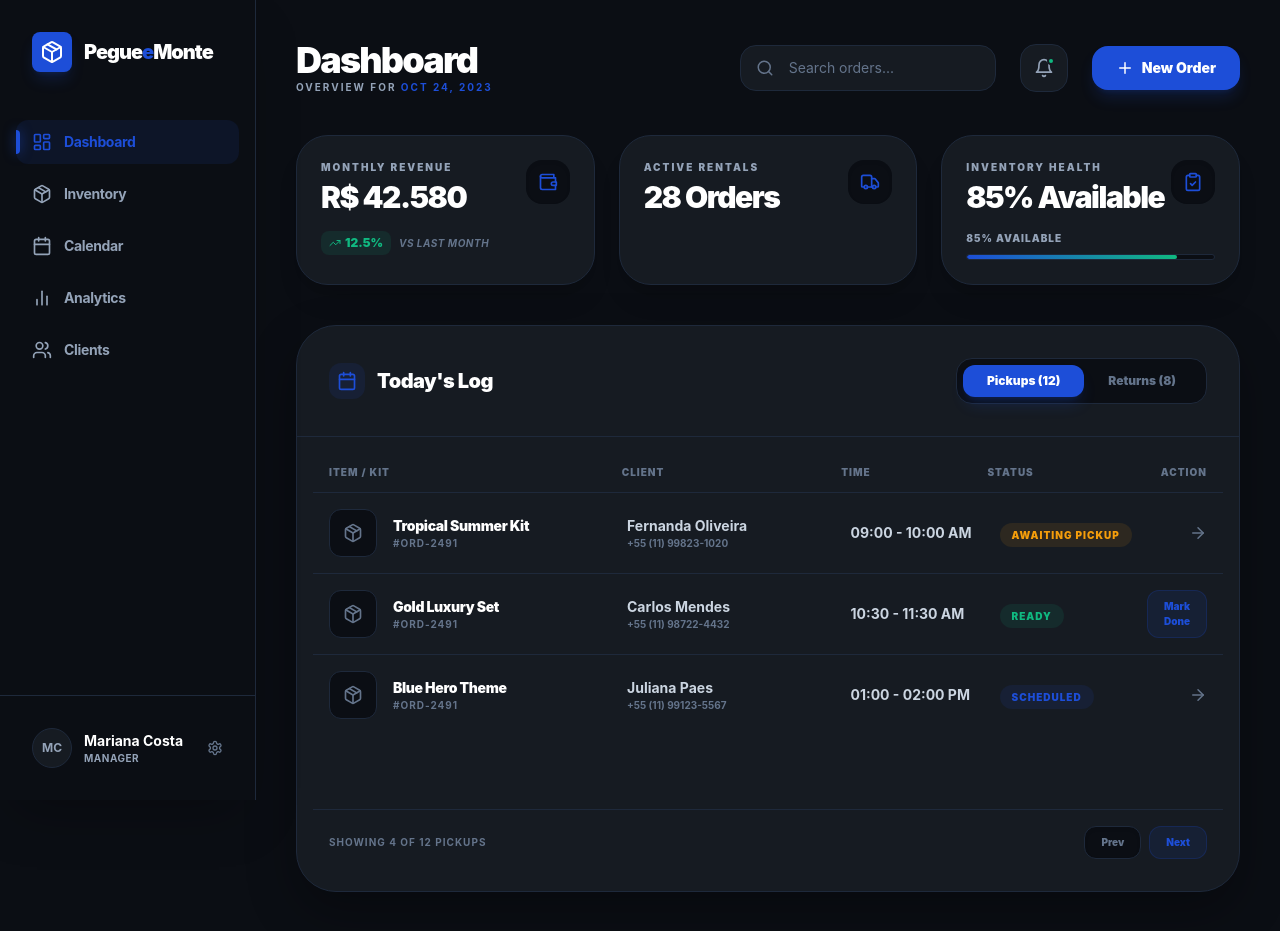
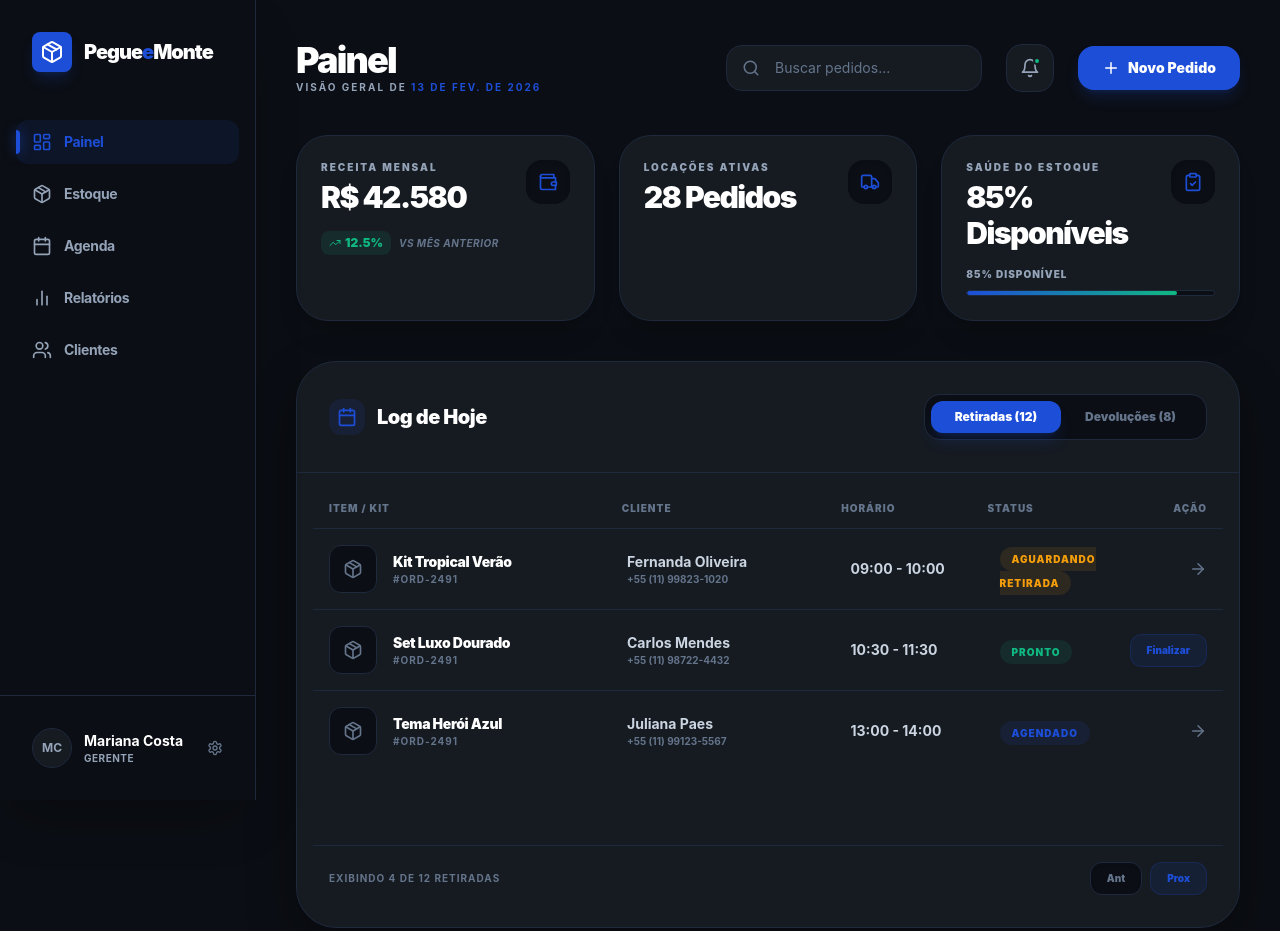
Before and after one commit to jcj-junior/peguemonte, a React (Vite) app: page / in a window 1280 px wide. Shown: the top 931 px of the page. Built offline with nearby package versions, Linux system fonts and the light colour scheme; no server answers; the database is empty.

Commit message:
\I18N: Localização completa da aplicação para Português BR"

```diff
--- a/src/App.jsx
+++ b/src/App.jsx
@@ -33,11 +33,11 @@ function App() {
                 </div>
 
                 <div className="flex-1 px-4 py-4 space-y-2">
-                    <NavButton active={activeTab === 'dashboard'} onClick={() => setActiveTab('dashboard')} icon={LayoutDashboard} label="Dashboard" />
-                    <NavButton active={activeTab === 'inventory'} onClick={() => setActiveTab('inventory')} icon={Package} label="Inventory" />
-                    <NavButton active={activeTab === 'calendar'} onClick={() => setActiveTab('calendar')} icon={Calendar} label="Calendar" />
-                    <NavButton active={activeTab === 'analytics'} onClick={() => setActiveTab('analytics')} icon={BarChart2} label="Analytics" />
-                    <NavButton active={activeTab === 'clients'} onClick={() => setActiveTab('clients')} icon={Users} label="Clients" />
+                    <NavButton active={activeTab === 'dashboard'} onClick={() => setActiveTab('dashboard')} icon={LayoutDashboard} label="Painel" />
+                    <NavButton active={activeTab === 'inventory'} onClick={() => setActiveTab('inventory')} icon={Package} label="Estoque" />
+                    <NavButton active={activeTab === 'calendar'} onClick={() => setActiveTab('calendar')} icon={Calendar} label="Agenda" />
+                    <NavButton active={activeTab === 'analytics'} onClick={() => setActiveTab('analytics')} icon={BarChart2} label="Relatórios" />
+                    <NavButton active={activeTab === 'clients'} onClick={() => setActiveTab('clients')} icon={Users} label="Clientes" />
                 </div>
 
                 <div className="p-6 border-t border-[#1E293B]">
@@ -47,7 +47,7 @@ function App() {
                         </div>
                         <div className="flex-1 min-w-0">
                             <p className="text-sm font-bold text-white truncate">Mariana Costa</p>
-                            <p className="text-[10px] text-[#94A3B8] font-bold uppercase tracking-wider">Manager</p>
+                            <p className="text-[10px] text-[#94A3B8] font-bold uppercase tracking-wider">Gerente</p>
                         </div>
                         <Settings size={16} className="text-[#64748B] group-hover:text-white transition-colors" />
                     </div>
--- a/src/components/Bookings.jsx
+++ b/src/components/Bookings.jsx
@@ -243,14 +243,9 @@ export default function Bookings({ isModalInitiallyOpen = false, onCloseModal =
                 />
             </div>
 
-            {loading ? (
-                <div className="flex flex-col items-center justify-center py-40 gap-4 text-slate-500">
-                    <Loader2 size={40} className="animate-spin text-emerald-500" />
-                    <p className="font-medium animate-pulse">Carregando cronograma...</p>
-                </div>
-            ) : filteredBookings.length > 0 ? (
-                <div className="space-y-4">
-                    {filteredBookings.map(booking => (
+            <div className="grid grid-cols-1 gap-6">
+                {filteredBookings.length > 0 ? (
+                    filteredBookings.map(booking => (
                         <BookingCard
                             key={booking.id}
                             booking={booking}
@@ -259,15 +254,15 @@ export default function Bookings({ isModalInitiallyOpen = false, onCloseModal =
                             onEdit={handleEdit}
                             onDelete={handleDelete}
                         />
-                    ))}
-                </div>
-            ) : (
-                <div className="text-center py-40 bg-slate-900/20 rounded-3xl border border-dashed border-white/10">
-                    <CalendarIcon size={64} className="mx-auto mb-4 text-slate-700" />
-                    <p className="text-slate-500 text-lg">Nenhuma reserva encontrada.</p>
-                </div>
-            )}
-
+                    ))
+                ) : (
+                    <div className="py-40 flex flex-col items-center justify-center border-2 border-dashed border-[#1E293B] rounded-[3rem] opacity-40">
+                        <CalendarIcon size={60} className="text-[#64748B] mb-4" />
+                        <h3 className="text-xl font-black text-white">Nenhuma reserva encontrada</h3>
+                        <p className="text-[#94A3B8] font-bold uppercase text-[10px] tracking-widest mt-2">Agende seu primeiro evento</p>
+                    </div>
+                )}
+            </div>
             {/* Modal de Reserva Premium */}
             {isModalOpen && (
                 <div className="fixed inset-0 z-[100] flex items-center justify-center p-4 bg-slate-950/95 backdrop-blur-lg transition-all duration-300">
--- a/src/components/Dashboard.jsx
+++ b/src/components/Dashboard.jsx
@@ -21,14 +21,14 @@ const StatCard = ({ title, value, icon: Icon, trend, color, progress }) => (
                 <span className="flex items-center text-[#10B981] text-xs font-black bg-[#10B981]/10 px-2 py-1 rounded-lg">
                     <TrendingUp size={12} className="mr-1" /> {trend}
                 </span>
-                <span className="text-[#64748B] text-[10px] font-bold uppercase tracking-wider italic">vs last month</span>
+                <span className="text-[#64748B] text-[10px] font-bold uppercase tracking-wider italic">vs mês anterior</span>
             </div>
         )}
 
         {progress !== undefined && (
             <div className="space-y-2">
                 <div className="flex justify-between items-end">
-                    <span className="text-[10px] font-black text-[#94A3B8] uppercase tracking-widest">{progress}% Available</span>
+                    <span className="text-[10px] font-black text-[#94A3B8] uppercase tracking-widest">{progress}% Disponível</span>
                 </div>
                 <div className="h-1.5 w-full bg-[#0B0E14] rounded-full overflow-hidden border border-[#1E293B]">
                     <div
@@ -44,13 +44,13 @@ const StatCard = ({ title, value, icon: Icon, trend, color, progress }) => (
 const LogItem = ({ item, client, phone, time, status, type }) => {
     const statusConfig = {
         pickup: {
-            'awaiting': { label: 'Awaiting Pickup', color: 'text-[#F59E0B] bg-[#F59E0B]/10' },
-            'ready': { label: 'Ready', color: 'text-[#10B981] bg-[#10B981]/10' },
-            'scheduled': { label: 'Scheduled', color: 'text-[#1D4ED8] bg-[#1D4ED8]/10' }
+            'awaiting': { label: 'Aguardando Retirada', color: 'text-[#F59E0B] bg-[#F59E0B]/10' },
+            'ready': { label: 'Pronto', color: 'text-[#10B981] bg-[#10B981]/10' },
+            'scheduled': { label: 'Agendado', color: 'text-[#1D4ED8] bg-[#1D4ED8]/10' }
         },
         return: {
-            'pending': { label: 'Awaiting Return', color: 'text-[#F59E0B] bg-[#F59E0B]/10' },
-            'late': { label: 'Delayed', color: 'text-red-500 bg-red-500/10' }
+            'pending': { label: 'Aguardando Devolução', color: 'text-[#F59E0B] bg-[#F59E0B]/10' },
+            'late': { label: 'Atrasado', color: 'text-red-500 bg-red-500/10' }
         }
     }
 
@@ -82,7 +82,7 @@ const LogItem = ({ item, client, phone, time, status, type }) => {
             <div className="col-span-1 flex justify-end">
                 {status === 'ready' ? (
                     <button className="bg-[#1D4ED8]/10 text-[#1D4ED8] border border-[#1D4ED8]/20 text-[10px] font-black px-4 py-2 rounded-xl active:scale-95 hover:bg-[#1D4ED8] hover:text-white transition-all">
-                        Mark Done
+                        Finalizar
                     </button>
                 ) : (
                     <ArrowRight size={18} className="text-[#64748B] cursor-pointer hover:text-white transition-colors" />
@@ -140,9 +140,9 @@ export default function Dashboard({ onNavigate = () => { } }) {
                 activeRentals: activeRentals || 28,
                 availablePercent: 85,
                 pickups: [
-                    { id: '1', item: { name: 'Tropical Summer Kit' }, client: 'Fernanda Oliveira', phone: '+55 (11) 99823-1020', time: '09:00 - 10:00 AM', status: 'awaiting' },
-                    { id: '2', item: { name: 'Gold Luxury Set' }, client: 'Carlos Mendes', phone: '+55 (11) 98722-4432', time: '10:30 - 11:30 AM', status: 'ready' },
-                    { id: '3', item: { name: 'Blue Hero Theme' }, client: 'Juliana Paes', phone: '+55 (11) 99123-5567', time: '01:00 - 02:00 PM', status: 'scheduled' },
+                    { id: '1', item: { name: 'Kit Tropical Verão' }, client: 'Fernanda Oliveira', phone: '+55 (11) 99823-1020', time: '09:00 - 10:00', status: 'awaiting' },
+                    { id: '2', item: { name: 'Set Luxo Dourado' }, client: 'Carlos Mendes', phone: '+55 (11) 98722-4432', time: '10:30 - 11:30', status: 'ready' },
+                    { id: '3', item: { name: 'Tema Herói Azul' }, client: 'Juliana Paes', phone: '+55 (11) 99123-5567', time: '13:00 - 14:00', status: 'scheduled' },
                 ],
                 returns: []
             })
@@ -162,19 +162,21 @@ export default function Dashboard({ onNavigate = () => { } }) {
         )
     }
 
+    const todayLabel = new Date().toLocaleDateString('pt-BR', { day: '2-digit', month: 'short', year: 'numeric' })
+
     return (
         <div className="space-y-10 animate-in fade-in slide-in-from-bottom-6 duration-700">
             {/* Top Header */}
             <header className="flex justify-between items-center">
                 <div>
-                    <h1 className="text-4xl font-black text-white tracking-tighter">Dashboard</h1>
-                    <p className="text-[#94A3B8] font-bold uppercase text-[10px] tracking-[0.2em]">Overview for <span className="text-[#1D4ED8]">Oct 24, 2023</span></p>
+                    <h1 className="text-4xl font-black text-white tracking-tighter">Painel</h1>
+                    <p className="text-[#94A3B8] font-bold uppercase text-[10px] tracking-[0.2em]">Visão geral de <span className="text-[#1D4ED8]">{todayLabel}</span></p>
                 </div>
                 <div className="flex items-center gap-6">
                     <div className="relative hidden md:block">
                         <Search size={18} className="absolute left-4 top-1/2 -translate-y-1/2 text-[#64748B]" />
                         <input
-                            placeholder="Search orders..."
+                            placeholder="Buscar pedidos..."
                             className="bg-[#161B22] border border-[#1E293B] rounded-2xl py-3 pl-12 pr-6 text-sm text-white placeholder-[#64748B] outline-none focus:border-[#1D4ED8]/30 w-64 transition-all"
                         />
                     </div>
@@ -186,16 +188,16 @@ export default function Dashboard({ onNavigate = () => { } }) {
                         onClick={() => onNavigate('calendar', true)}
                         className="px-6 py-3 bg-[#1D4ED8] text-white font-black text-sm rounded-2xl hover:bg-[#1e40af] active:scale-95 transition-all flex items-center gap-2 shadow-lg shadow-[#1D4ED8]/20"
                     >
-                        <Plus size={18} /> New Order
+                        <Plus size={18} /> Novo Pedido
                     </button>
                 </div>
             </header>
 
             {/* Stats Overview */}
             <div className="grid grid-cols-1 md:grid-cols-3 gap-6">
-                <StatCard title="Monthly Revenue" value={`R$ ${stats.totalRevenue || '42.580'}`} trend="12.5%" icon={Wallet} />
-                <StatCard title="Active Rentals" value={`${stats.activeRentals} Orders`} icon={Truck} />
-                <StatCard title="Inventory Health" value={`${stats.availablePercent}% Available`} progress={85} icon={ClipboardCheck} />
+                <StatCard title="Receita Mensal" value={`R$ ${stats.totalRevenue || '42.580'}`} trend="12.5%" icon={Wallet} />
+                <StatCard title="Locações Ativas" value={`${stats.activeRentals} Pedidos`} icon={Truck} />
+                <StatCard title="Saúde do Estoque" value={`${stats.availablePercent}% Disponíveis`} progress={85} icon={ClipboardCheck} />
             </div>
 
             {/* Today's Log Card */}
@@ -205,20 +207,20 @@ export default function Dashboard({ onNavigate = () => { } }) {
                         <div className="bg-[#1D4ED8]/10 text-[#1D4ED8] p-2 rounded-xl">
                             <Calendar size={20} />
                         </div>
-                        <h2 className="text-xl font-black text-white tracking-tight">Today's Log</h2>
+                        <h2 className="text-xl font-black text-white tracking-tight">Log de Hoje</h2>
                     </div>
                     <div className="bg-[#0B0E14] p-1.5 rounded-2xl flex border border-[#1E293B]">
                         <button
                             onClick={() => setActiveTab('pickups')}
                             className={`px-6 py-2 rounded-xl text-xs font-black transition-all ${activeTab === 'pickups' ? 'bg-[#1D4ED8] text-white shadow-lg shadow-[#1D4ED8]/20' : 'text-[#64748B] hover:text-white'}`}
                         >
-                            Pickups (12)
+                            Retiradas (12)
                         </button>
                         <button
                             onClick={() => setActiveTab('returns')}
                             className={`px-6 py-2 rounded-xl text-xs font-black transition-all ${activeTab === 'returns' ? 'bg-[#1D4ED8] text-white shadow-lg shadow-[#1D4ED8]/20' : 'text-[#64748B] hover:text-white'}`}
                         >
-                            Returns (8)
+                            Devoluções (8)
                         </button>
                     </div>
                 </div>
@@ -226,10 +228,10 @@ export default function Dashboard({ onNavigate = () => { } }) {
                 <div className="p-4">
                     <div className="grid grid-cols-12 px-4 py-3 text-[10px] font-black text-[#64748B] uppercase tracking-widest border-b border-[#1E293B]">
                         <div className="col-span-4">Item / Kit</div>
-                        <div className="col-span-3">Client</div>
-                        <div className="col-span-2">Time</div>
+                        <div className="col-span-3">Cliente</div>
+                        <div className="col-span-2">Horário</div>
                         <div className="col-span-2">Status</div>
-                        <div className="col-span-1 text-right">Action</div>
+                        <div className="col-span-1 text-right">Ação</div>
                     </div>
                     <div className="min-h-[300px]">
                         {activeTab === 'pickups' ? (
@@ -239,15 +241,15 @@ export default function Dashboard({ onNavigate = () => { } }) {
                         ) : (
                             <div className="flex flex-col items-center justify-center py-20 opacity-20">
                                 <Truck size={48} className="text-[#64748B]" />
-                                <p className="font-bold uppercase tracking-widest text-xs mt-4 text-[#64748B]">No returns scheduled for today</p>
+                                <p className="font-bold uppercase tracking-widest text-xs mt-4 text-[#64748B]">Sem devoluções hoje</p>
                             </div>
                         )}
                     </div>
                     <div className="p-4 flex justify-between items-center border-t border-[#1E293B] mt-4">
-                        <p className="text-[10px] font-bold text-[#64748B] uppercase tracking-widest">Showing 4 of 12 pickups</p>
+                        <p className="text-[10px] font-bold text-[#64748B] uppercase tracking-widest">Exibindo 4 de 12 retiradas</p>
                         <div className="flex gap-2">
-                            <button className="px-4 py-2 bg-[#0B0E14] border border-[#1E293B] rounded-xl text-[10px] font-black text-[#64748B] hover:text-white transition-all shadow-inner">Prev</button>
-                            <button className="px-4 py-2 bg-[#1D4ED8]/10 border border-[#1D4ED8]/20 rounded-xl text-[10px] font-black text-[#1D4ED8] hover:bg-[#1D4ED8] hover:text-white transition-all">Next</button>
+                            <button className="px-4 py-2 bg-[#0B0E14] border border-[#1E293B] rounded-xl text-[10px] font-black text-[#64748B] hover:text-white transition-all shadow-inner">Ant</button>
+                            <button className="px-4 py-2 bg-[#1D4ED8]/10 border border-[#1D4ED8]/20 rounded-xl text-[10px] font-black text-[#1D4ED8] hover:bg-[#1D4ED8] hover:text-white transition-all">Prox</button>
                         </div>
                     </div>
                 </div>
@@ -255,10 +257,10 @@ export default function Dashboard({ onNavigate = () => { } }) {
 
             {/* Quick Actions Footer */}
             <div className="grid grid-cols-1 sm:grid-cols-2 lg:grid-cols-4 gap-6">
-                <QuickAction icon={Plus} title="Add Item" desc="Update Inventory" onClick={() => onNavigate('inventory', true)} />
-                <QuickAction icon={Printer} title="Print Labels" desc="For today's orders" />
-                <QuickAction icon={AlertTriangle} title="Damaged Items" desc="Report issues" />
-                <QuickAction icon={MessageCircle} title="Contact Clients" desc="Via WhatsApp" />
+                <QuickAction icon={Plus} title="Novo Item" desc="Atualizar Estoque" onClick={() => onNavigate('inventory', true)} />
+                <QuickAction icon={Printer} title="Imprimir Etiquetas" desc="Para pedidos de hoje" />
+                <QuickAction icon={AlertTriangle} title="Itens Danificados" desc="Reportar problemas" />
+                <QuickAction icon={MessageCircle} title="Contatar Clientes" desc="Via WhatsApp" />
             </div>
         </div>
     )
```
